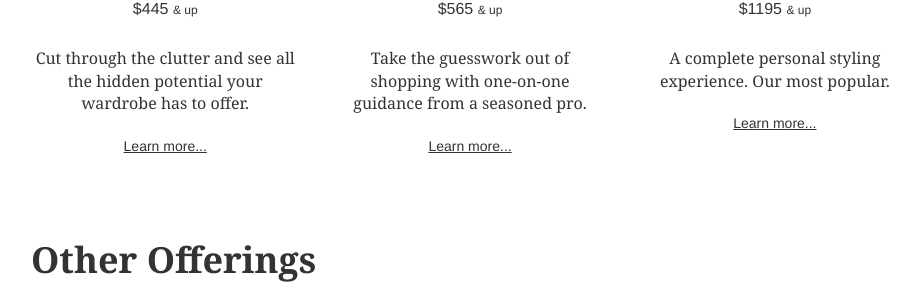
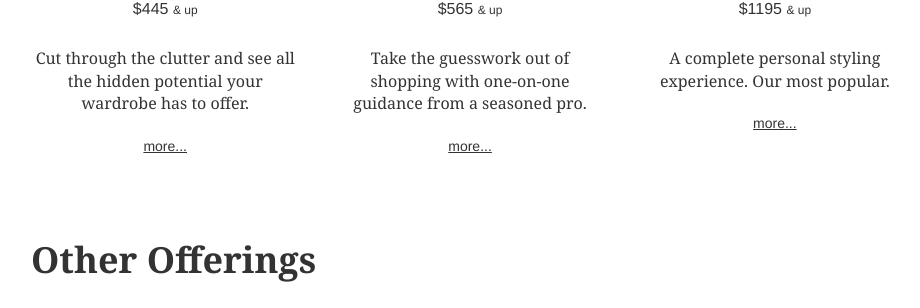
Before and after one commit to btaylor30/bryntaylor.com, a Jekyll site: the page built from index.html, in a window 1280 px wide and 900 px high, scrolled down 890 px. Shown: the part 145-453 px from the top of the window, without its empty margins (154-1074 px from the left). Built offline with Jekyll 4.4.1, drawn with Linux system fonts in a browser that asks for light colours; nearby versions of some CDN libraries; some web fonts are replaced; Markdown is read by kramdown in place of the engine named in the settings.

Commit message:
Updated index.html

```diff
--- a/index.html
+++ b/index.html
@@ -34,7 +34,7 @@ published: true
         {{ post.content }}
         </span>
       </div>
-      <p class="learn-more" data-postname="{{ post.name }}">Learn more...</p>
+      <p class="learn-more" data-postname="{{ post.name }}">more...</p>
     </article>
   {% endfor %}
   </div>
```
